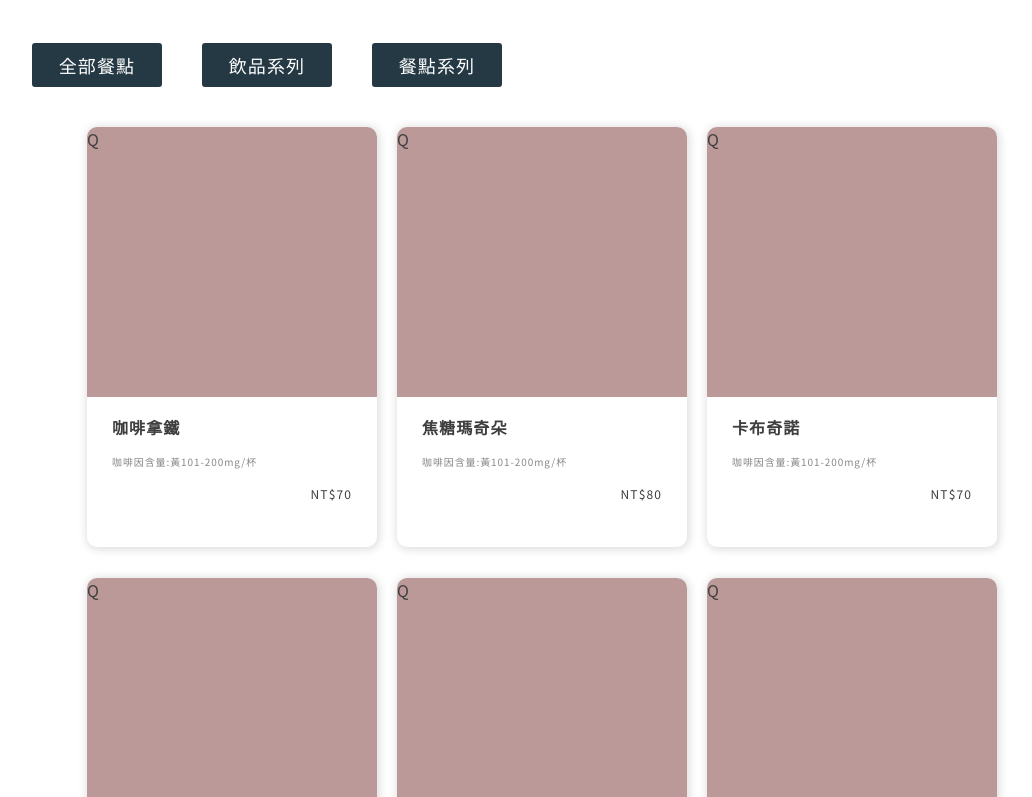
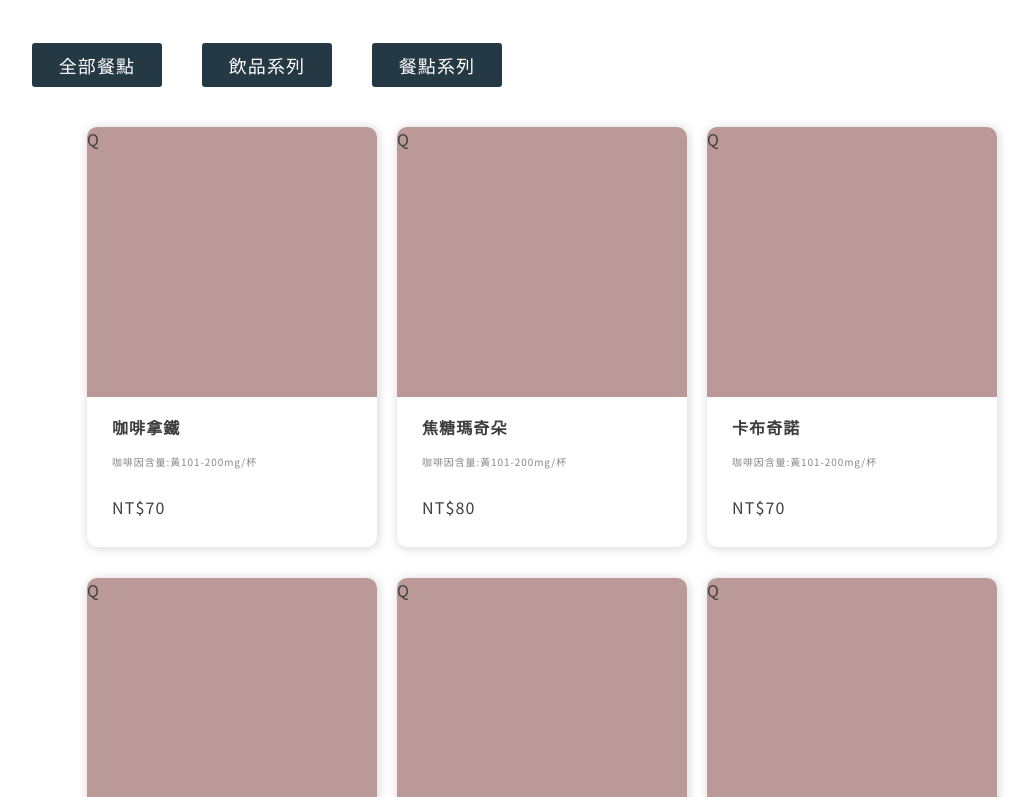
Before and after one commit to hunter850/coffee_react, a React (Create React App) app: page /food in a window 1280 px wide. Shown: the part 563-1360 px from the top of the page, without its empty margins (168-1200 px from the left). Built offline with nearby package versions, Linux system fonts and the light colour scheme.

Commit message:
card edit

```diff
--- a/src/component/Food/components/Card.js
+++ /dev/null
@@ -1,31 +0,0 @@
-import React from 'react';
-import './Card.css';
-import menudata from './menu.json';
-
-
-function Card(){
-        return(
-            menudata.map(({menu_name,menu_nutrition,menu_price_m,menu_sid})=>{
-                return(
-            <div className='product_card' key={menu_sid}>
-                <div className='product_card_top'>
-                    <div className='product_card_level'>Q</div>
-                </div>
-                <div className='product_card_down'>
-                    <div className='product_card_txt'>
-                        <p style={{ 'fontWeight':'bolder'}}>{menu_name}</p>
-                        <p className='font-min' style={{'color':'#898787'}}>{menu_nutrition}</p>
-                        <div className='d-flex product_card_price' >
-                            <p style={{ 'fontSize': '0.75rem','letterSpacing': '0.07rem'}}>NT${menu_price_m}</p>
-                            {/* <p style={{ 'fontSize': '1.0625rem','letterSpacing': '0.07rem'}}>4</p> */}
-                        </div>
-                    </div>
-                </div>
-            </div>
-            )})
-        )
-        }
-
-
-
-export default Card;
--- a/src/component/Food/components/Card.css
+++ b/src/component/Food/components/FoodCard.css
@@ -6,7 +6,7 @@
     margin-right: -20px;
 }
 
-.product_card {
+.food_card {
     margin: 0 20px 31px 0;
     width: 320px;
     height: 420px;
@@ -21,7 +21,7 @@
 }
 
 /* 測試間距 */
-/* .product_card::before{
+/* .food_card::before{
     display: block;
     content: '';
     background-color: #888;
@@ -32,25 +32,25 @@
     height: 18px;
 } */
 
-.product_card_top {
+.food_card_top {
     width: 100%;
     height: 270px;
     background-color: #bc9999;
     border-radius: 10px 10px 0 0;
 }
 
-.product_card_txt {
+.food_card_txt {
     padding: 18px 25px;
     height: 100%;
     margin: auto;
     /* width: calc((231 / 290)  * 100%); */
 }
 
-.product_card_price {
+/* .food_card_price {
     align-items: center;
     justify-content: end;
     transform: translateY(-10px);
-}
+} */
 
 .font-min {
     padding: 18px 0;
--- /dev/null
+++ b/src/component/Food/components/FoodCard.js
@@ -0,0 +1,42 @@
+import React from "react";
+import "./FoodCard.css";
+import menudata from "./menu.json";
+
+function Card() {
+    return menudata.map(
+        ({ menu_name, menu_nutrition, menu_price_m, menu_sid }) => {
+            return (
+                <div className="food_card" key={menu_sid}>
+                    <div className="food_card_top">
+                        <div className="food_card_level">Q</div>
+                    </div>
+                    <div className="food_card_down">
+                        <div className="food_card_txt">
+                            <p style={{ fontWeight: "bolder" }}>{menu_name}</p>
+                            <p
+                                className="font-min"
+                                style={{ color: "#898787" }}
+                            >
+                                {menu_nutrition}
+                            </p>
+                            <p>NT${menu_price_m}</p>
+                            {/* <div className="d-flex food_card_price">
+                                <p
+                                    style={{
+                                        fontSize: "0.75rem",
+                                        letterSpacing: "0.07rem",
+                                    }}
+                                >
+                                    NT${menu_price_m}
+                                </p>
+                                <p style={{ 'fontSize': '1.0625rem','letterSpacing': '0.07rem'}}>4</p>
+                            </div> */}
+                        </div>
+                    </div>
+                </div>
+            );
+        }
+    );
+}
+
+export default Card;
--- a/src/component/Food/components/slideshow.js
+++ b/src/component/Food/components/slideshow.js
@@ -1,7 +1,11 @@
-import React,{useState,useEffect,useRef} from "react";
-import './slideshow.css';
+import React, { useState, useEffect, useRef } from "react";
+import "./SlideShow.css";
 
-const colors = ["rgb(253, 231, 255)", "rgb(185, 201, 233)", "rgb(227, 231, 190)"];
+const colors = [
+    "rgb(253, 231, 255)",
+    "rgb(185, 201, 233)",
+    "rgb(227, 231, 190)",
+];
 const delay = 4000;
 
 function Slideshow() {
@@ -48,7 +52,9 @@ function Slideshow() {
                 {colors.map((_, idx) => (
                     <div
                         key={idx}
-            className={`slideshowDot${index === idx ? " active" : ""}`}
+                        className={`slideshowDot${
+                            index === idx ? " active" : ""
+                        }`}
                         onClick={() => {
                             setIndex(idx);
                         }}
--- a/src/routes/food/Food.js
+++ b/src/routes/food/Food.js
@@ -1,10 +1,9 @@
 import { Fragment } from "react";
 import NavBar from "../../component/NavBar";
 import React,{useState} from "react";
-
-import Filterbutton from "../../component/Food/components/filterButton";
-import Slideshow from "../../component/Food/components/slideshow";
-import Card from "../../component/Food/components/Card";
+import Filterbutton from "../../component/Food/components/FilterButton";
+import Slideshow from "../../component/Food/components/SlideShow";
+import Card from "../../component/Food/components/FoodCard";
 import Path from "../../component/Item/Path/Path";
 
 
@@ -15,7 +14,7 @@ function Food() {
             <Path pathObj={{ path: ["．點餐"] }} />
             <Slideshow/>
 
-            <div className="container" style={{minWidth: "1440px"}}>
+            <div className="container" style={{maxWidth: "1440px"}}>
                 <div>
                     <div style={{display:'flex'}}>
                         <Filterbutton/>
```
Also changed, not shown: src/component/Food/components/filterButton.js (+6 -2 lines). Lines whose indentation alone changed are shown as unchanged.
